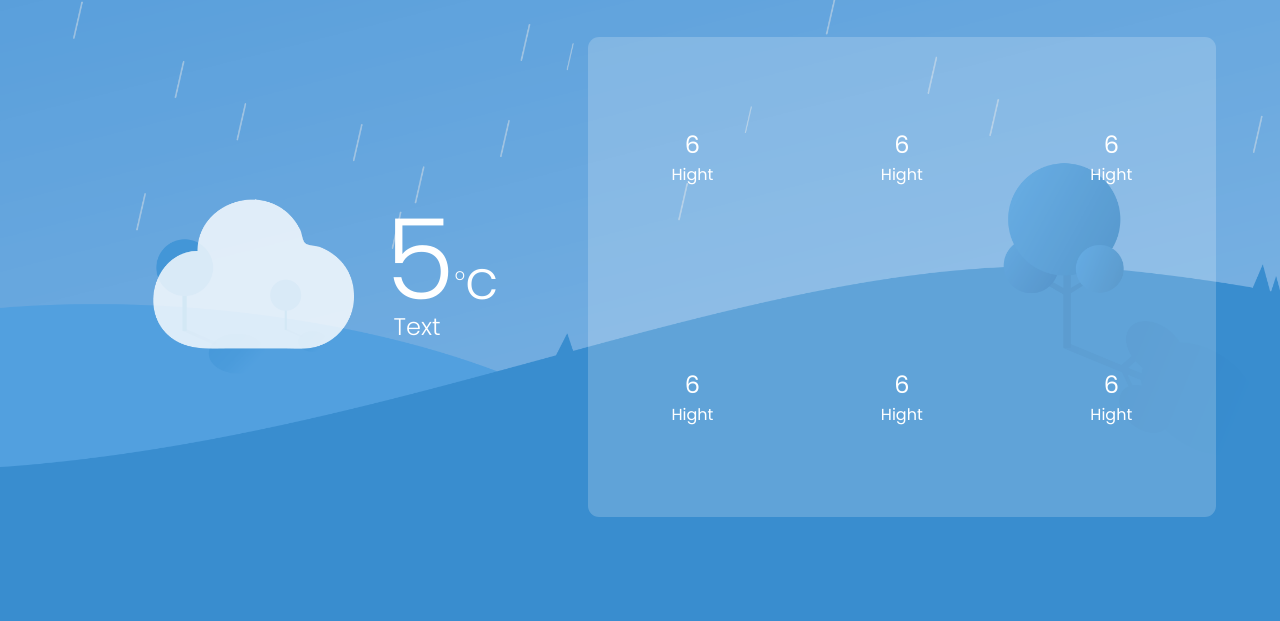
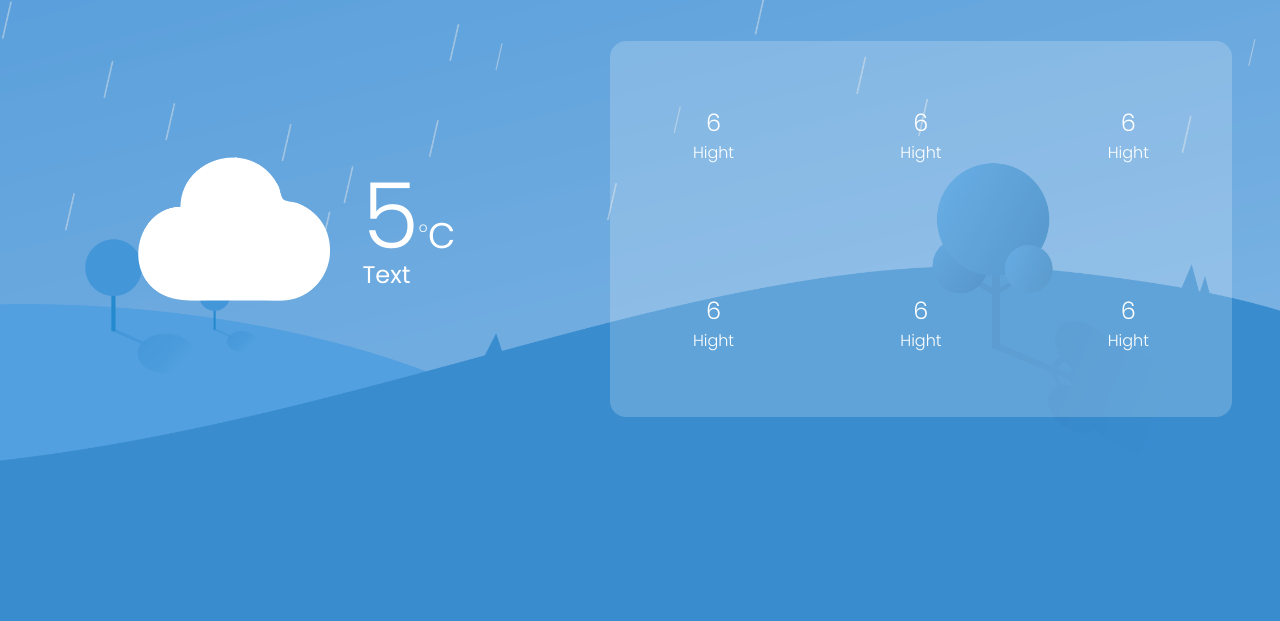
Before and after one commit to AnisShreyan/WeatherApp-Responsive-Html-Template, a plain HTML site: page index.html in a window 1280 px wide. Shown: the part 179-800 px from the top of the page. Drawn offline with Linux system fonts and the light colour scheme.

Commit message:
updating

```diff
--- /dev/null
+++ b/css/style.css
@@ -0,0 +1,169 @@
+@import url("https://fonts.googleapis.com/css2?family=Poppins:wght@300;400;500;600;700;800;900&display=swap");
+
+*,
+*::after,
+*::before {
+  margin: 0;
+  padding: 0;
+  box-sizing: border-box;
+}
+
+img {
+  max-width: 100%;
+  display: block;
+}
+
+body {
+  font-family: "Poppins", sans-serif;
+  color: white;
+  background-image: url("../images/bg-clouds.png");
+  background-size: cover;
+  background-repeat: no-repeat;
+  background-position: center center;
+  background-attachment: fixed;
+}
+
+.max-width-center {
+  max-width: 90rem;
+  margin: 0 auto;
+}
+
+@media (min-width: 55em) {
+  .even-columns {
+    display: flex;
+    align-items: center;
+    justify-content: space-between;
+  }
+}
+
+/* .wrapper {
+  background-image: url("../images/bg-clouds.png");
+  background-size: cover;
+  background-repeat: no-repeat;
+  background-position: center center;
+} */
+
+@media (min-width: 55em) {
+  .wrapper {
+    min-height: 100vh;
+  }
+}
+
+.header {
+  padding: 4rem 1rem 0rem;
+}
+
+@media (min-width: 55em) {
+  .header {
+    padding: 5rem 3rem 0rem;
+  }
+}
+
+.header h2 {
+  font-size: 2.5rem;
+  font-weight: 700;
+}
+
+.container {
+  padding: 2rem 1rem 4rem;
+}
+
+@media (min-width: 55em) {
+  .container {
+    padding: 5rem 3rem 4rem;
+  }
+}
+
+.columns {
+  gap: 4rem;
+}
+
+@media (min-width: 55em) {
+  .col-1 {
+    width: 80%;
+  }
+
+  .col-2 {
+    width: 100%;
+  }
+}
+
+.temperature {
+  padding-block: 2rem;
+  display: flex;
+  align-items: center;
+  gap: 2rem;
+  justify-content: center;
+  align-items: center;
+}
+
+.temperature__img {
+  width: 12rem;
+}
+
+.temperature__text {
+  font-size: 1rem;
+  line-height: 1;
+}
+
+.temperature__text h3 {
+  font-size: 2.9em;
+  font-weight: 300;
+}
+
+@media (min-width: 22rem) {
+  .temperature__text h3 {
+    font-size: 5.7em;
+  }
+}
+
+.temperature__text h3 span {
+  display: inline-block;
+  font-size: 0.5em;
+}
+
+.temperature__text h3 sup {
+  display: inline-block;
+  font-size: 0.3em;
+  font-weight: 300;
+}
+
+.temperature__text p {
+  font-size: 1.5rem;
+}
+
+.grid-container {
+  display: grid;
+  grid-template-columns: repeat(3, 1fr);
+  background-color: rgba(255, 255, 255, 0.2);
+  width: 100%;
+  border-radius: 1rem;
+}
+
+.grid-container .item {
+  padding: 2rem 0rem;
+  text-align: center;
+  font-size: 0.7rem;
+}
+
+@media (min-width: 55em) {
+  .grid-container .item {
+    padding: 4rem 0rem;
+  }
+}
+
+@media (min-width: 22em) {
+  .grid-container .item {
+    font-size: 1rem;
+  }
+}
+
+.grid-container .item h3 {
+  font-size: 1.5em;
+  font-weight: 300;
+}
+
+.grid-container .item p {
+  font-size: 1em;
+  font-weight: 300;
+}
--- a/index.html
+++ b/index.html
@@ -5,70 +5,68 @@
     <meta charset="UTF-8">
     <meta http-equiv="X-UA-Compatible" content="IE=edge">
     <meta name="viewport" content="width=device-width, initial-scale=1.0">
-    <title>WeatherApp Responsive Html Template</title>
-    <link rel="stylesheet" href="style.css">
+    <link rel="stylesheet" href="css/style.css">
+    <title>title</title>
 </head>
 
 <body>
-    <div class="grid-div">
-        <div class="city">
-            <h1>London</h1>
-        </div>
-        <div class="visual">
-            <div><img class="watehr-icon" src="./cloud.png" alt=""></div>
-            <div class="temperat-data">
-                <div class="temperat">5<span class="temperat-unit"><sup>o</sup>c</span>
-                    <br>
-                    <span class="temperat-sub">Text</span>
+    <div class="wrapper">
+        <header>
+            <div class="header city max-width-center">
+                <h2>London</h2>
+            </div>
+        </header>
+
+        <main class="container max-width-center">
+            <div class="columns even-columns">
+                <div class="col col-1">
+                    <div class="temperature">
+                        <div class="temperature__img">
+                            <img src="images/cloud.png" alt="" class="img-cloud">
+                        </div>
+                        <div class="temperature__text">
+                            <h3>5<span class="temperat-unit"><sup>o</sup>c</span></h3>
+                            <p>Text</p>
+                        </div>
+                    </div>
+                </div>
+                <div class="col col-2">
+                    <div class="days grid-container">
+                        <div class="item item-1">
+                            <h3>6</h3>
+                            <p>Hight</p>
+                        </div>
+                        <div class="item item-2">
+                            <h3>6</h3>
+                            <p>Hight</p>
+                        </div>
+                        <div class="item item-3">
+                            <h3>6</h3>
+                            <p>Hight</p>
+                        </div>
+                        <div class="item item-4">
+                            <h3>6</h3>
+                            <p>Hight</p>
+                        </div>
+                        <div class="item item-5">
+                            <h3>6</h3>
+                            <p>Hight</p>
+                        </div>
+                        <div class="item item-6">
+                            <h3>6</h3>
+                            <p>Hight</p>
+                        </div>
+                    </div>
                 </div>
             </div>
-        </div>
 
-        <div class="data">
-            <div class="Data-List">
-                <ul>
-                    <li>
-                        <ul class="dataul">
-                            <li>6</li>
-                            <li class="dataulsub">Hight</li>
-                        </ul>
-                    </li>
-                    <li>
-                        <ul class="dataul">
-                            <li>6</li>
-                            <li class="dataulsub">Hight</li>
-                        </ul>
-                    </li>
-                    <li>
-                        <ul class="dataul">
-                            <li>6</li>
-                            <li class="dataulsub">Hight</li>
-                        </ul>
-                    </li>
-                </ul>
-                <ul>
-                    <li>
-                        <ul class="dataul">
-                            <li>6</li>
-                            <li class="dataulsub">Hight</li>
-                        </ul>
-                    </li>
-                    <li>
-                        <ul class="dataul">
-                            <li>6</li>
-                            <li class="dataulsub">Hight</li>
-                        </ul>
-                    </li>
-                    <li>
-                        <ul class="dataul">
-                            <li>6</li>
-                            <li class="dataulsub">Hight</li>
-                        </ul>
-                    </li>
-                </ul>
-            </div>
-        </div>
+
+        </main>
     </div>
+
+
+
+
 </body>
 
 </html>
--- a/style.css
+++ /dev/null
@@ -1,117 +0,0 @@
-@import url('https://fonts.googleapis.com/css2?family=Poppins:wght@300;400;500;600;700;800;900&display=swap');
-
-body {
-    margin: 0;
-    padding: 0;
-    font-family: 'Poppins', sans-serif;
-    background-image: url('./bg-clouds.png');
-    background-size: cover;
-    background-repeat: no-repeat;
-    background-attachment: fixed;
-}
-
-.grid-div {
-    display: grid;
-    width: 90vw;
-    margin: 12vh auto;
-    height: 75vh;
-    grid-template-columns: 1fr 1.2fr;
-    grid-template-rows: 1fr 4fr;
-    grid-template-areas: "city city"
-        "visual data"
-    ;
-    color: white;
-}
-
-.city {
-    grid-area: city;
-    padding: 0 2rem;
-}
-
-.visual {
-    grid-area: visual;
-    display: flex;
-    justify-content: center;
-    align-items: center;
-}
-
-.data {
-    grid-area: data;
-    background-color: rgba(255, 255, 255, 0.2);
-    border-radius: 0.7rem;
-}
-
-@media screen and (max-width: 680px) {
-    .grid-div {
-        grid-template-columns: 1fr;
-        grid-template-rows: 0.2fr 1fr 1fr;
-        grid-template-areas: "city"
-            "visual"
-            "data"
-        ;
-    }
-}
-
-ul {
-    list-style-type: none;
-    padding: 0;
-}
-
-.Data-List {
-    display: flex;
-    height: 100%;
-    flex-wrap: wrap;
-    flex-direction: column;
-    justify-content: space-around;
-}
-
-.Data-List>ul {
-    justify-content: space-around;
-    align-items: unset;
-    display: flex;
-    flex-direction: row;
-}
-
-.dataul {
-    display: flex;
-    flex-direction: column;
-    align-items: center;
-    justify-content: center;
-    font-size: 1.5rem;
-}
-
-.dataulsub {
-    font-size: 1rem;
-}
-
-
-
-/* vsul */
-.watehr-icon {
-    height: 150px;
-    opacity: 0.8;
-}
-
-.temperat {
-    font-size: 7rem;
-    font-weight: 100;
-    line-height: 1rem;
-}
-
-.temperat-unit {
-    font-size: 3.4rem;
-}
-
-.temperat-unit sup {
-    font-size: 1rem;
-}
-
-.temperat-sub {
-    font-size: 1.5rem;
-    padding-left: 0.5rem;
-}
-
-.temperat-data {
-    padding-left: 2rem;
-    padding-top: 2rem;
-}
```
Also changed, not shown: images/bg-clouds.png (renamed from bg-clouds.png), images/cloud.png (renamed from cloud.png), 1 other file.
